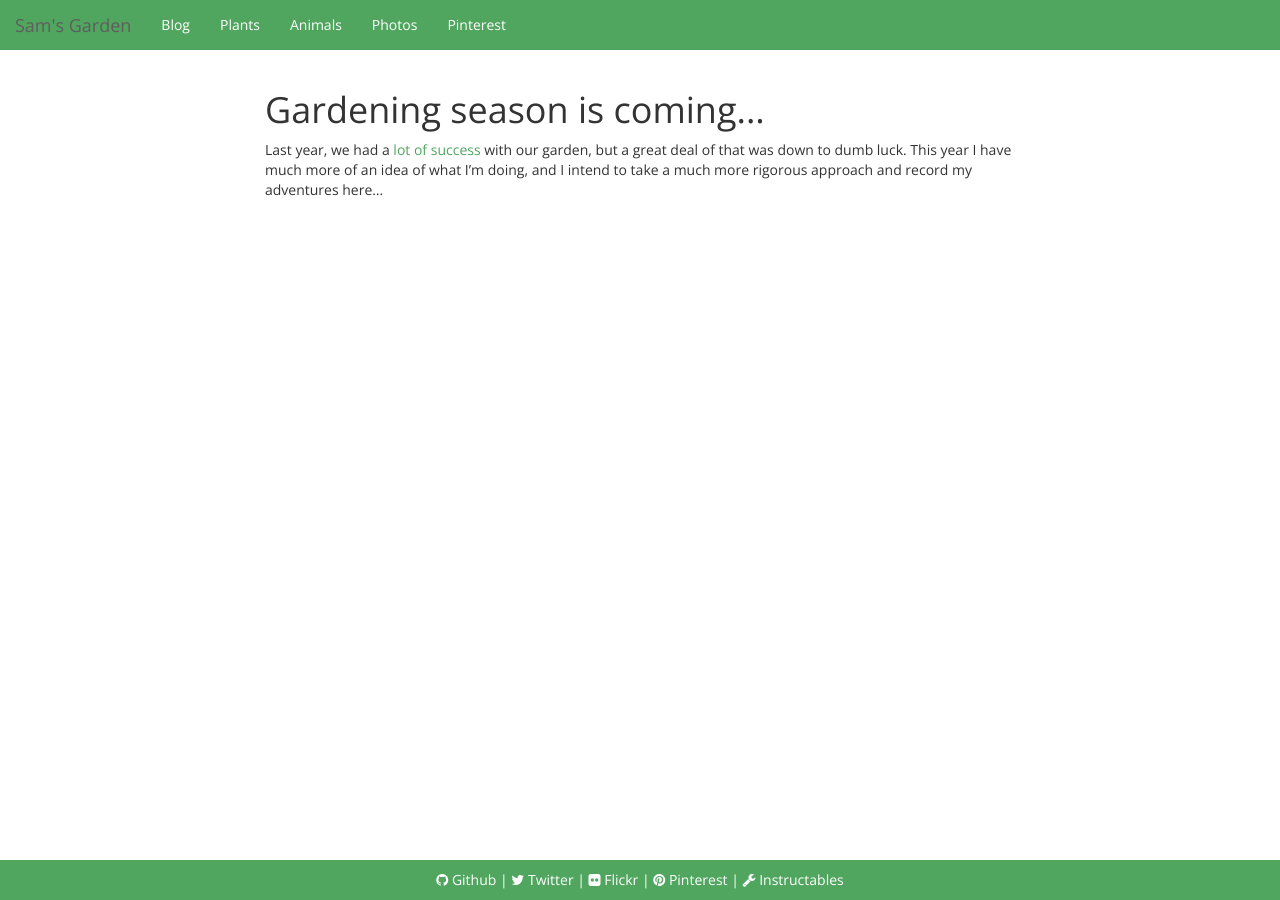
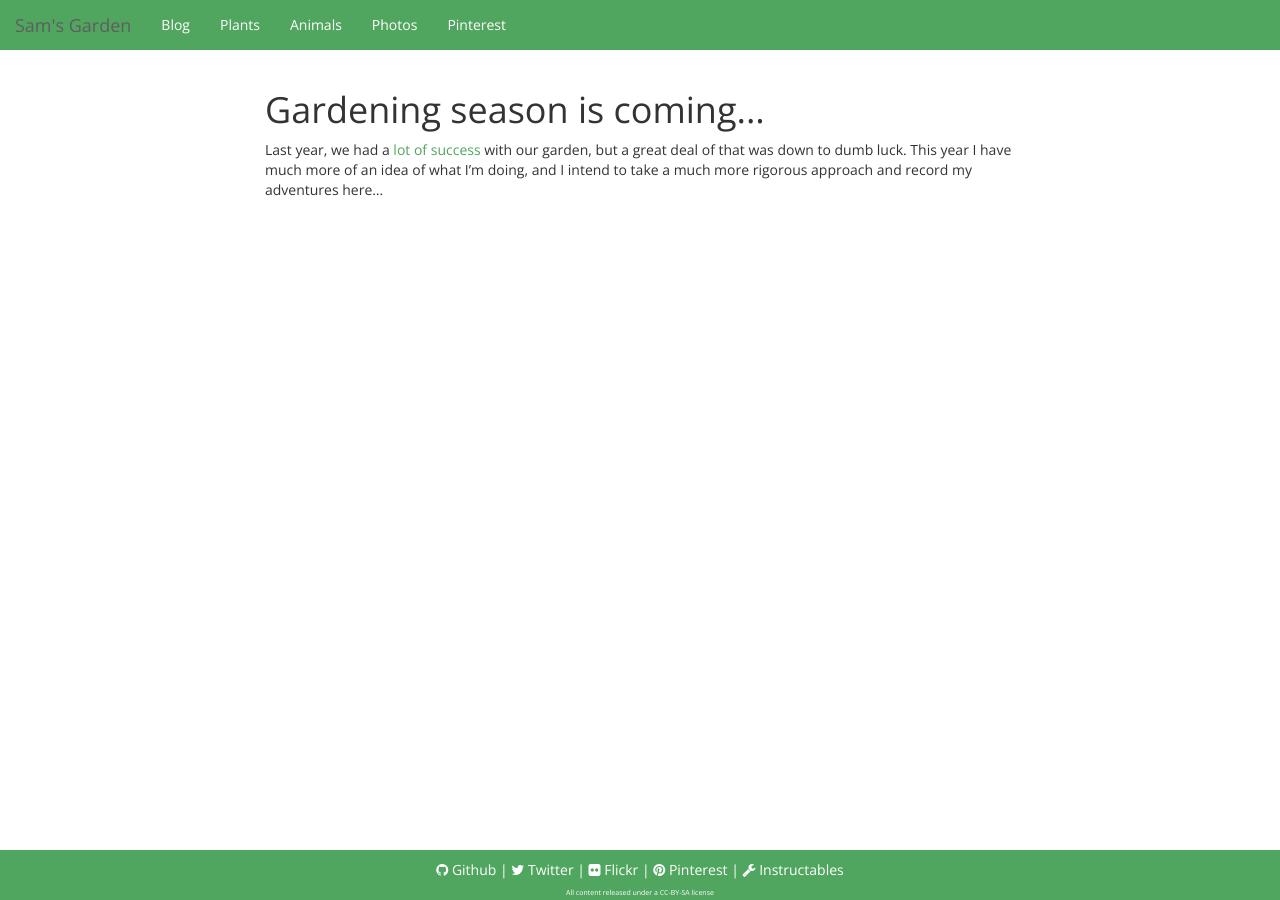
Before and after one commit to culpabilitybrown/culpabilitybrown.github.io, a Jekyll site: the page built from index.md, in a window 1280 px wide. Built offline with Jekyll 4.4.1, drawn with Linux system fonts in a browser that asks for light colours; nearby versions of some CDN libraries.

Commit message:
License note
Closes #10

```diff
--- /dev/null
+++ b/_includes/cc-licensed.html
@@ -0,0 +1 @@
+<span class='license'>All content released under a <a href='http://creativecommons.org/licenses/by-sa/4.0/'>CC-BY-SA license</a></span>
--- a/_includes/footer.html
+++ b/_includes/footer.html
@@ -7,4 +7,7 @@
       {% endif %}
     {% endfor %}
   </div>
+  <div class='text-center'>
+    {% include cc-licensed.html %}
+  </div>
 </div>
--- a/assets/application.scss
+++ b/assets/application.scss
@@ -5,7 +5,7 @@
 @import 'bootstrap-custom';
 @import 'bootstrap';
 
-$footer-height: 40px;
+$footer-height: 50px;
 
 html {
   position: relative;
@@ -88,6 +88,10 @@ body {
   }
 }
 
+.license {
+  font-size: 0.5em;
+}
+
 nav {
   background-color: $brand-primary;
 }
```
